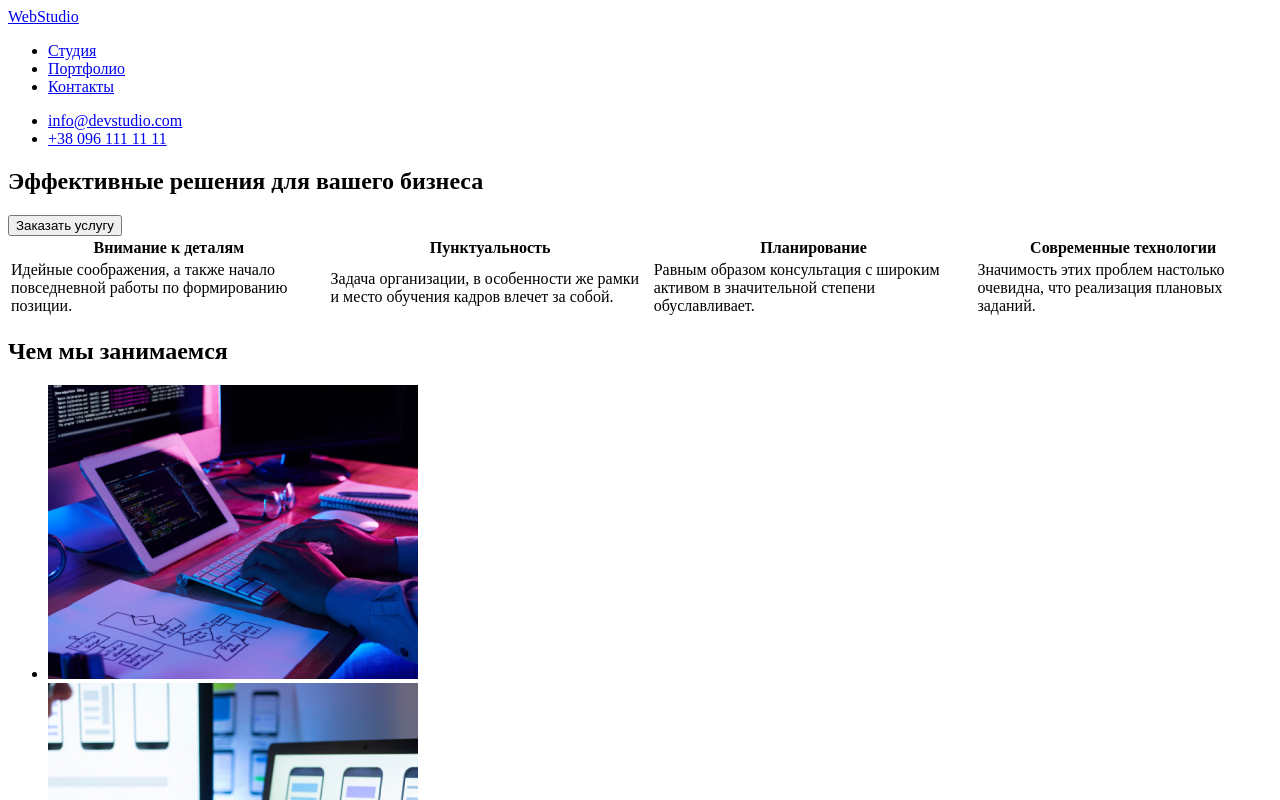
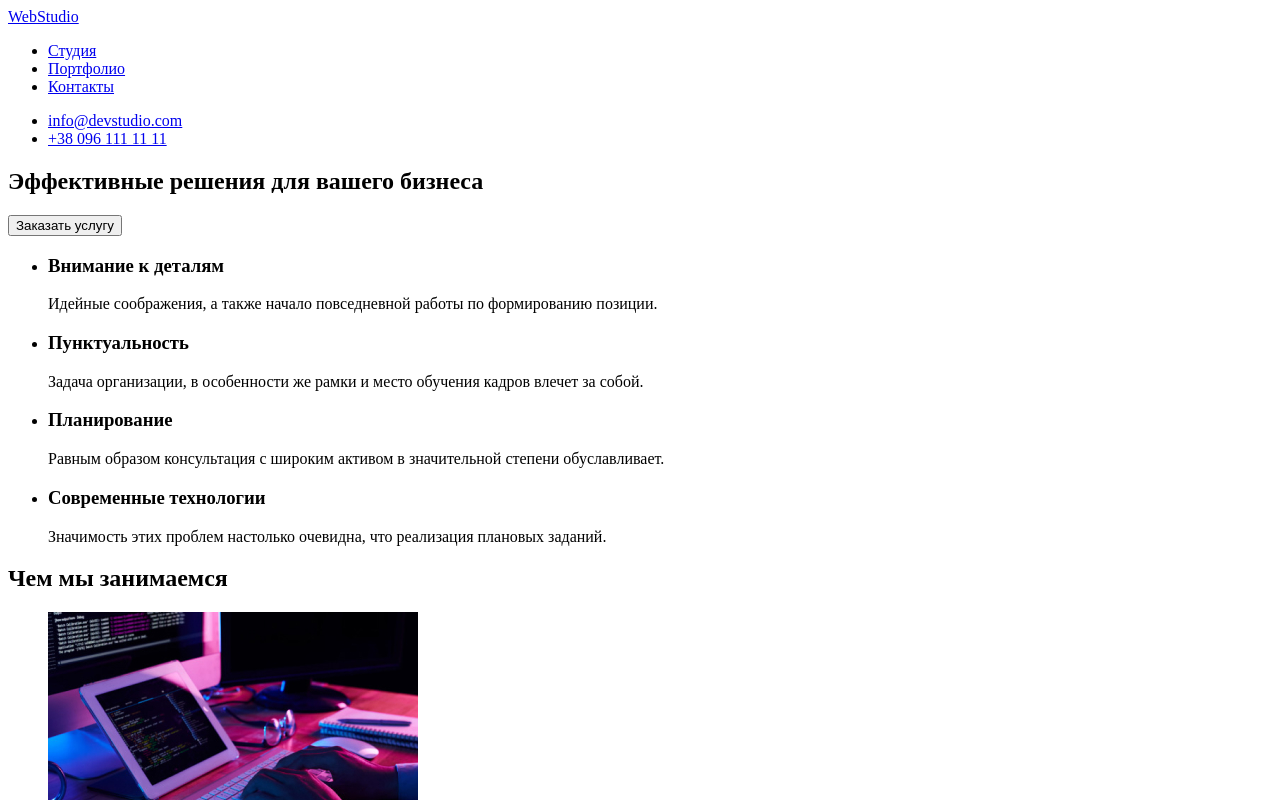
Before and after one commit to Paul-Semenko/goit-markup-hw-01, a plain HTML site: page index.html in a window 1280 px wide. Shown: the top 800 px of the page. Drawn offline with Linux system fonts and the light colour scheme.

Commit message:
markup 1

```diff
--- a/index.html
+++ b/index.html
@@ -34,20 +34,25 @@
             <button type="button">Заказать услугу</button>
         </section>
         <section>
-            <table>
-                <tr>
-                    <th>Внимание к деталям</th>
-                    <th>Пунктуальность</th>
-                    <th>Планирование</th>
-                    <th>Современные технологии</th>
-                </tr>
-                <tr>
-                    <td>Идейные соображения, а также начало повседневной работы по формированию позиции.</td>
-                    <td>Задача организации, в особенности же рамки и место обучения кадров влечет за собой.</td>
-                    <td>Равным образом консультация с широким активом в значительной степени обуславливает.</td>
-                    <td>Значимость этих проблем настолько очевидна, что реализация плановых заданий.</td>
-                </tr>
-            </table>
+            <h2 hidden>Наши приоритеты</h2>
+            <ul>
+                <li>
+                    <h3>Внимание к деталям</h3>
+                    <p>Идейные соображения, а также начало повседневной работы по формированию позиции.</p>
+                </li>
+                <li>
+                    <h3>Пунктуальность</h3>
+                    <p>Задача организации, в особенности же рамки и место обучения кадров влечет за собой.</p>
+                </li>
+                <li>
+                    <h3>Планирование</h3>
+                    <p>Равным образом консультация с широким активом в значительной степени обуславливает.</p>
+                </li>
+                <li>
+                    <h3>Современные технологии</h3>
+                    <p>Значимость этих проблем настолько очевидна, что реализация плановых заданий.</p>
+                </li>
+            </ul>
             <div>
                 <h2>Чем мы занимаемся</h2>
                 <ul>
@@ -88,13 +93,16 @@
     <footer>
         <a href="./index.html">WebStudio</a>
         <address>
-            г. Киев, пр-т Леси Украинки, 26
-
-            </address>
-        <ul>
-            <li><a href="mailto:info@example.com">info@example.com</a></li>
-            <li><a href="tel:+380991111111">+38 099 111 11 11</a></li>
-        </ul>
+            <p>г. Киев, пр-т Леси Украинки, 26</p>
+            <ul>
+                <li>
+                    <a href="mailto:info@example.com">info@example.com</a>
+                </li>
+                <li>
+                    <a href="tel:+380991111111">+38 099 111 11 11</a>
+                </li>
+            </ul>
+        </address>
 
 
     </footer>
```
